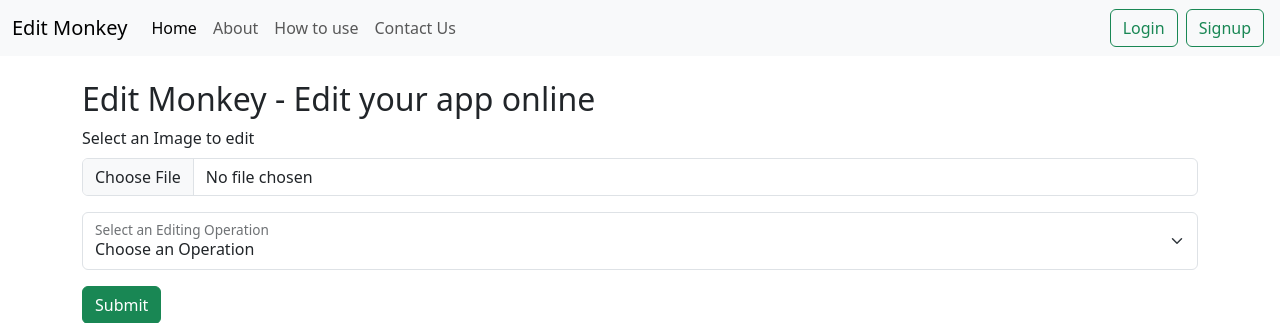
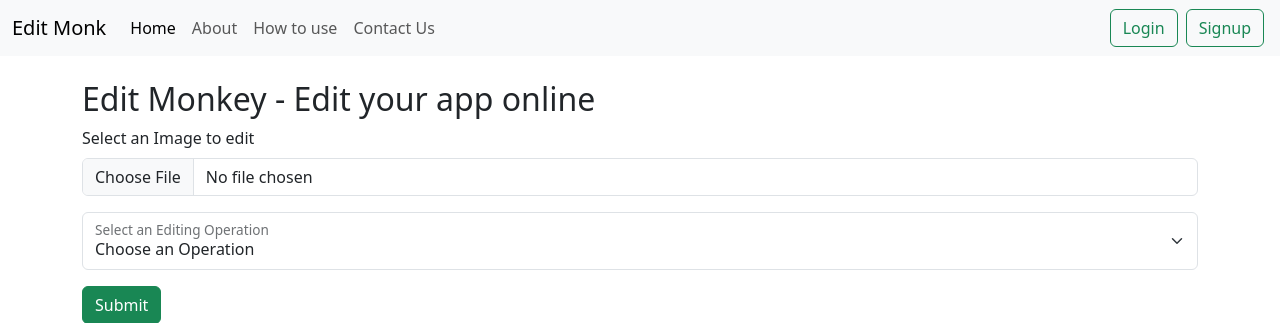
Before and after one commit to Saumyabrat978/Image-Editor-24, a Flask app: page / in a window 1280 px wide. Shown: the top 323 px of the page. Run offline with Flask 3, Linux system fonts and the light colour scheme.

Commit message:
Update index.html

```diff
--- a/templates/index.html
+++ b/templates/index.html
@@ -4,7 +4,7 @@
 <head>
     <meta charset="utf-8">
     <meta name="viewport" content="width=device-width, initial-scale=1">
-    <title>Edit Monkey - Edit your images online</title>
+    <title>Edit Monk- Edit your images online</title>
     <link href="https://cdn.jsdelivr.net/npm/bootstrap@5.3.0-alpha3/dist/css/bootstrap.min.css" rel="stylesheet"
         integrity="sha384-KK94CHFLLe+nY2dmCWGMq91rCGa5gtU4mk92HdvYe+M/SXH301p5ILy+dN9+nJOZ" crossorigin="anonymous">
 </head>
@@ -12,7 +12,7 @@
 <body>
     <nav class="navbar navbar-expand-lg bg-body-tertiary">
         <div class="container-fluid">
-            <a class="navbar-brand" href="/">Edit Monkey</a>
+            <a class="navbar-brand" href="/">Edit Monk</a>
             <button class="navbar-toggler" type="button" data-bs-toggle="collapse"
                 data-bs-target="#navbarSupportedContent" aria-controls="navbarSupportedContent" aria-expanded="false"
                 aria-label="Toggle navigation">
```
